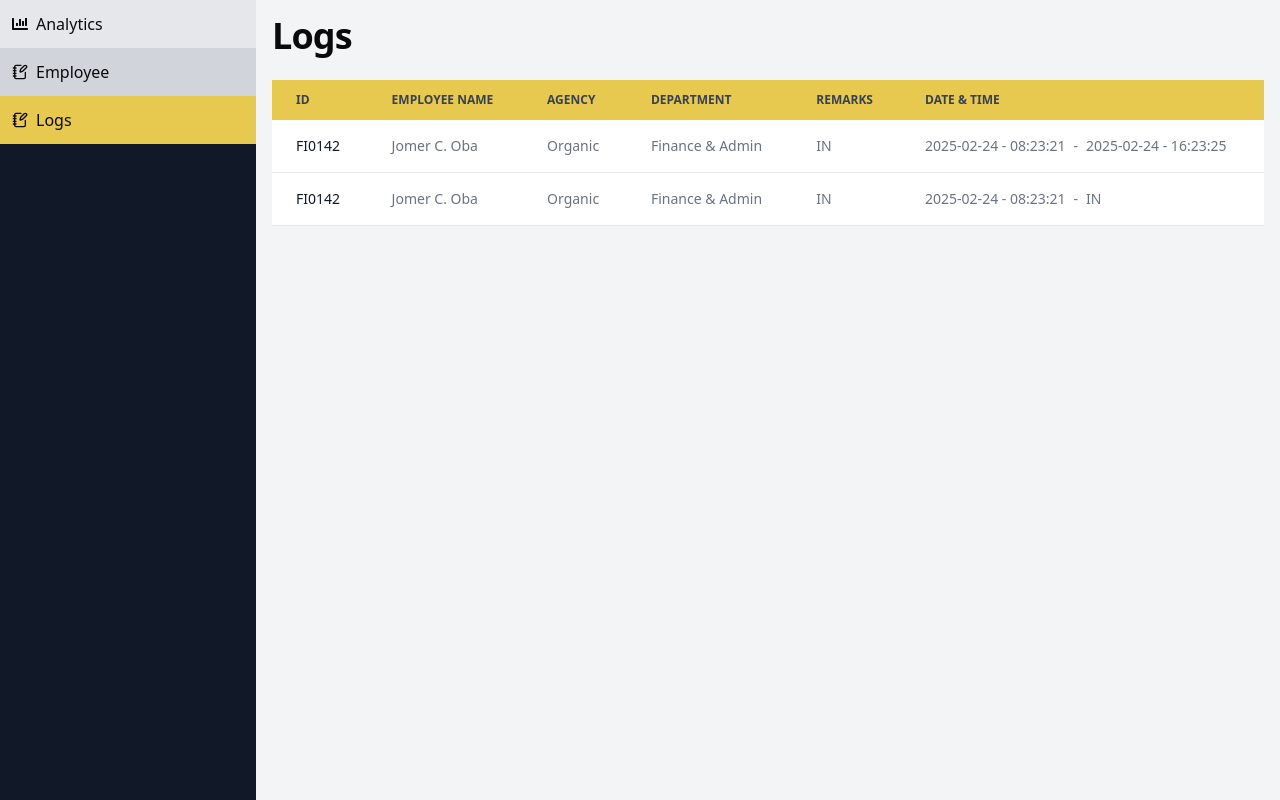
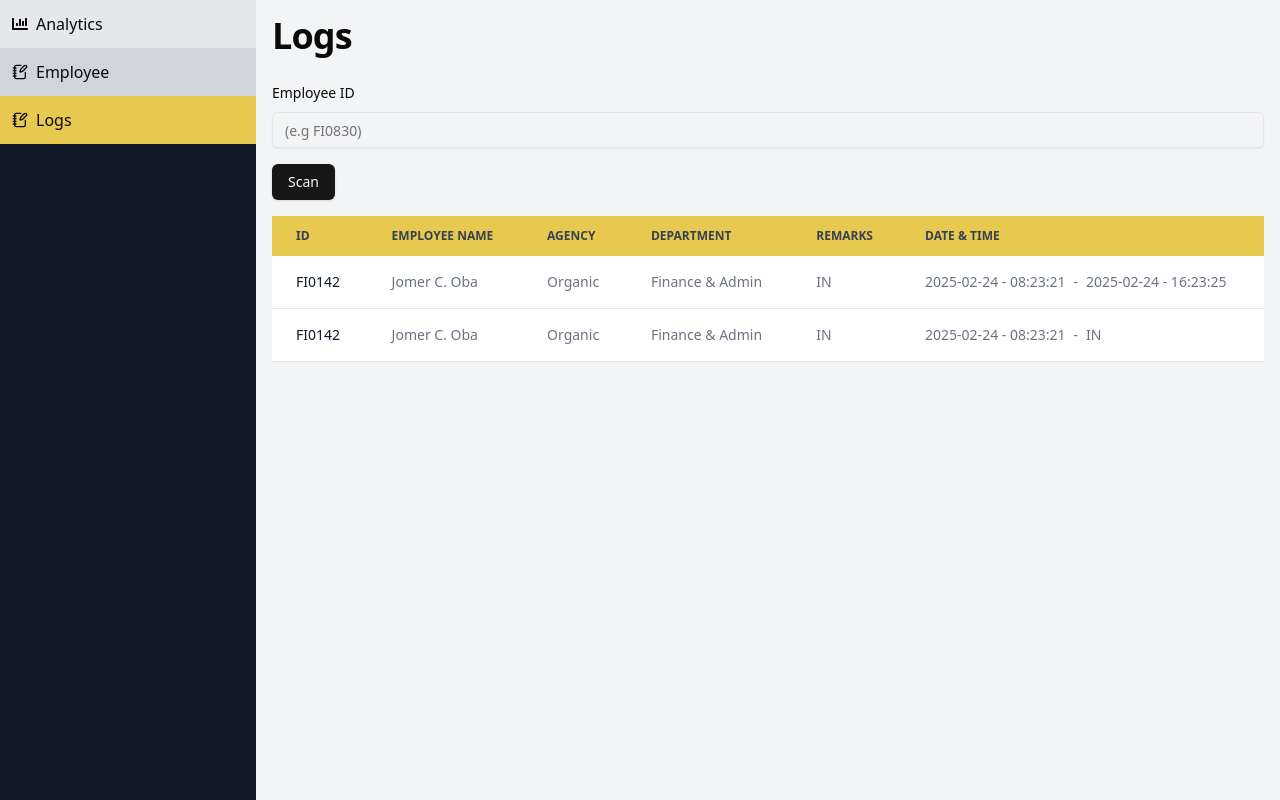
Before and after one commit to jgonzales-ibarrola/msfi-entrance-management-system, a Next.js app: page /admin/logs in a window 1280 px wide. Built offline with nearby package versions, Linux system fonts and the light colour scheme.

Commit message:
feat: Scanner for Logs Module

```diff
--- a/components/admin/logs/DataTable.tsx
+++ b/components/admin/logs/DataTable.tsx
@@ -1,10 +1,14 @@
+import { Input } from "@/components/ui/input";
 import React from "react";
+import Scanner from "./Scanner";
 
 const DataTable = () => {
 	return (
 		<div>
 			{/* Search filter */}
 			{/* Table */}
+
+			<Scanner />
 
 			<div className="relative overflow-x-auto">
 				<table className="w-full text-sm text-left rtl:text-right text-gray-500 dark:text-gray-400">
@@ -43,9 +47,7 @@ const DataTable = () => {
 							<td className="px-6 py-4">Finance & Admin</td>
 							<td className="px-6 py-4">IN</td>
 							<td className="px-6 py-4 flex items-center gap-2">
-                                <div>
-                                    2025-02-24 - 08:23:21
-                                </div>
+								<div>2025-02-24 - 08:23:21</div>
 								<span>-</span>
 								<div>2025-02-24 - 16:23:25</div>
 							</td>
@@ -63,9 +65,7 @@ const DataTable = () => {
 							<td className="px-6 py-4">Finance & Admin</td>
 							<td className="px-6 py-4">IN</td>
 							<td className="px-6 py-4 flex items-center gap-2">
-                                <div>
-                                    2025-02-24 - 08:23:21
-                                </div>
+								<div>2025-02-24 - 08:23:21</div>
 								<span>-</span>
 								<div>IN</div>
 							</td>
@@ -75,7 +75,6 @@ const DataTable = () => {
 			</div>
 
 			{/* Pagination */}
-
 		</div>
 	);
 };
--- /dev/null
+++ b/components/admin/logs/Scanner.tsx
@@ -0,0 +1,54 @@
+'use client';
+
+import React from "react";
+
+import { zodResolver } from "@hookform/resolvers/zod";
+import { useForm } from "react-hook-form";
+import { scannerSchema, TScannerFormSchema } from "@/lib/types/forms/scanner";
+
+import { Button } from "@/components/ui/button";
+import {
+	Form,
+	FormControl,
+	FormField,
+	FormItem,
+	FormLabel,
+	FormMessage,
+} from "@/components/ui/form";
+import { Input } from "@/components/ui/input";
+
+const Scanner = () => {
+	const form = useForm<TScannerFormSchema>({
+		resolver: zodResolver(scannerSchema),
+		defaultValues: {
+			id: "",
+		},
+	});
+
+	function onSubmit(values: TScannerFormSchema) {
+		console.log(values);
+	}
+
+	return (
+		<Form {...form}>
+			<form onSubmit={form.handleSubmit(onSubmit)} className="space-y-4 pb-4">
+				<FormField
+					control={form.control}
+					name="id"
+					render={({ field }) => (
+						<FormItem>
+							<FormLabel>Employee ID</FormLabel>
+							<FormControl>
+								<Input placeholder="(e.g FI0830)" {...field} />
+							</FormControl>
+							<FormMessage />
+						</FormItem>
+					)}
+				/>
+				<Button type="submit">Scan</Button>
+			</form>
+		</Form>
+	);
+};
+
+export default Scanner;
--- a/components/ui/form.tsx
+++ b/components/ui/form.tsx
@@ -147,7 +147,7 @@ const FormMessage = React.forwardRef<
   React.HTMLAttributes<HTMLParagraphElement>
 >(({ className, children, ...props }, ref) => {
   const { error, formMessageId } = useFormField()
-  const body = error ? String(error?.message) : children
+  const body = error ? String(error?.message ?? "") : children
 
   if (!body) {
     return null
--- /dev/null
+++ b/lib/types/forms/scanner.ts
@@ -0,0 +1,7 @@
+import { z } from "zod";
+
+export const scannerSchema = z.object({
+    id: z.string().min(1, "required")
+})
+
+export type TScannerFormSchema = z.infer<typeof scannerSchema>
--- a/package.json
+++ b/package.json
@@ -9,7 +9,7 @@
     "lint": "next lint"
   },
   "dependencies": {
-    "@hookform/resolvers": "^4.1.2",
+    "@hookform/resolvers": "^4.1.3",
     "@prisma/client": "^6.4.1",
     "@radix-ui/react-label": "^2.1.2",
     "@radix-ui/react-slot": "^1.1.2",
```
Also changed, not shown: 1 other file (tests, documents, lock files or other folders). Lines whose indentation alone changed are shown as unchanged.
